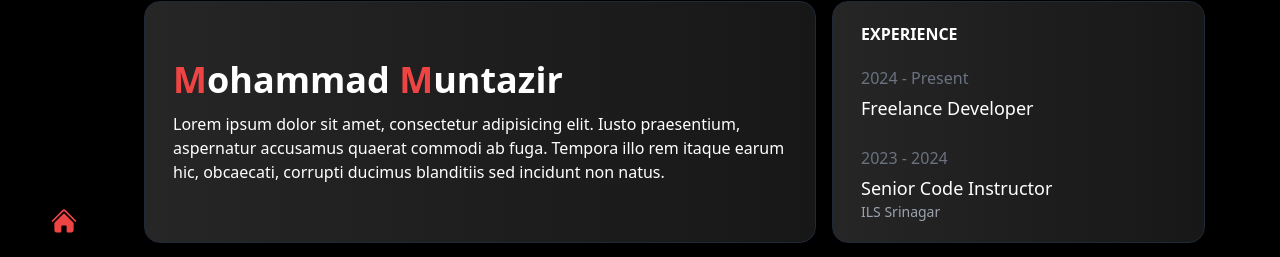
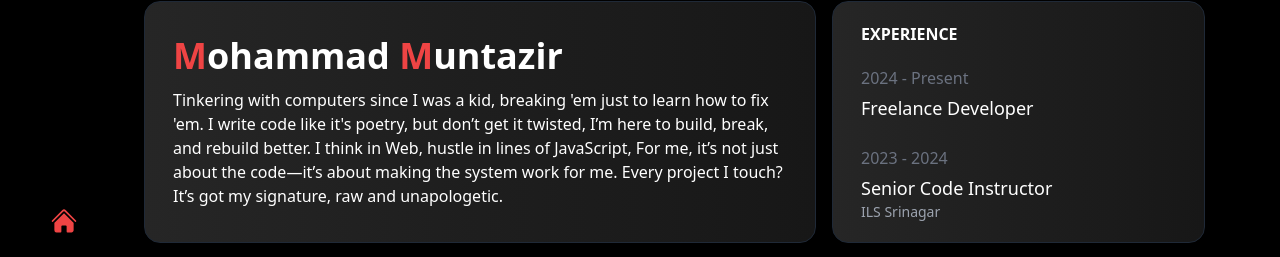
Before and after one commit to Muntazir3i/MyPortfolio, a React (Vite) app: page /about in a window 1280 px wide. Shown: the part 107-364 px from the top of the page. Built offline with nearby package versions, Linux system fonts and the light colour scheme.

Commit message:
change in about into

```diff
--- a/src/Components/About.jsx
+++ b/src/Components/About.jsx
@@ -16,7 +16,7 @@ function About() {
     <div className='  mt-5 flex flex-col md:flex-row flex-wrap gap-4 '>
         <div className= {`name-intro md:w-3/5  px-7 py-5 rounded-2xl flex flex-col justify-center gap-3 ${dark ? 'bg-diagonal-lines border-solid border border-gray-800 ' : 'bg-white'} `}>
             <h2 className= {`text-4xl font-bold ${dark ? 'text-white' : 'text-black'}`}><span className={`${dark ? 'text-red-500' : 'text-customText'}`}>M</span>ohammad <span className={`${dark ? 'text-red-500' : 'text-customText'}`}>M</span>untazir</h2>
-            <p className= {`font-light ${dark ? 'text-white' : 'text-gray-500'}`}>Lorem ipsum dolor sit amet, consectetur adipisicing elit. Iusto praesentium, aspernatur accusamus quaerat commodi ab fuga. Tempora illo rem itaque earum hic, obcaecati, corrupti ducimus blanditiis sed incidunt non natus.</p>
+            <p className= {`font-light ${dark ? 'text-white' : 'text-gray-500'}`}>Tinkering with computers since I was a kid, breaking 'em just to learn how to fix 'em. I write code like it's poetry, but don’t get it twisted, I’m here to build, break, and rebuild better. I think in Web, hustle in lines of JavaScript, For me, it’s not just about the code—it’s about making the system work for me. Every project I touch? It’s got my signature, raw and unapologetic.</p>
         </div>
         <div className={`name-intro md:w-1/3 px-7 py-5 rounded-2xl flex flex-col justify-center gap-3 ${dark ? 'bg-diagonal-lines border-solid border border-gray-800 ' : 'bg-white'} `}>
         <h3 className={`font-bold ${dark ? 'text-white' : 'text-black'}`}>EXPERIENCE</h3>
```
